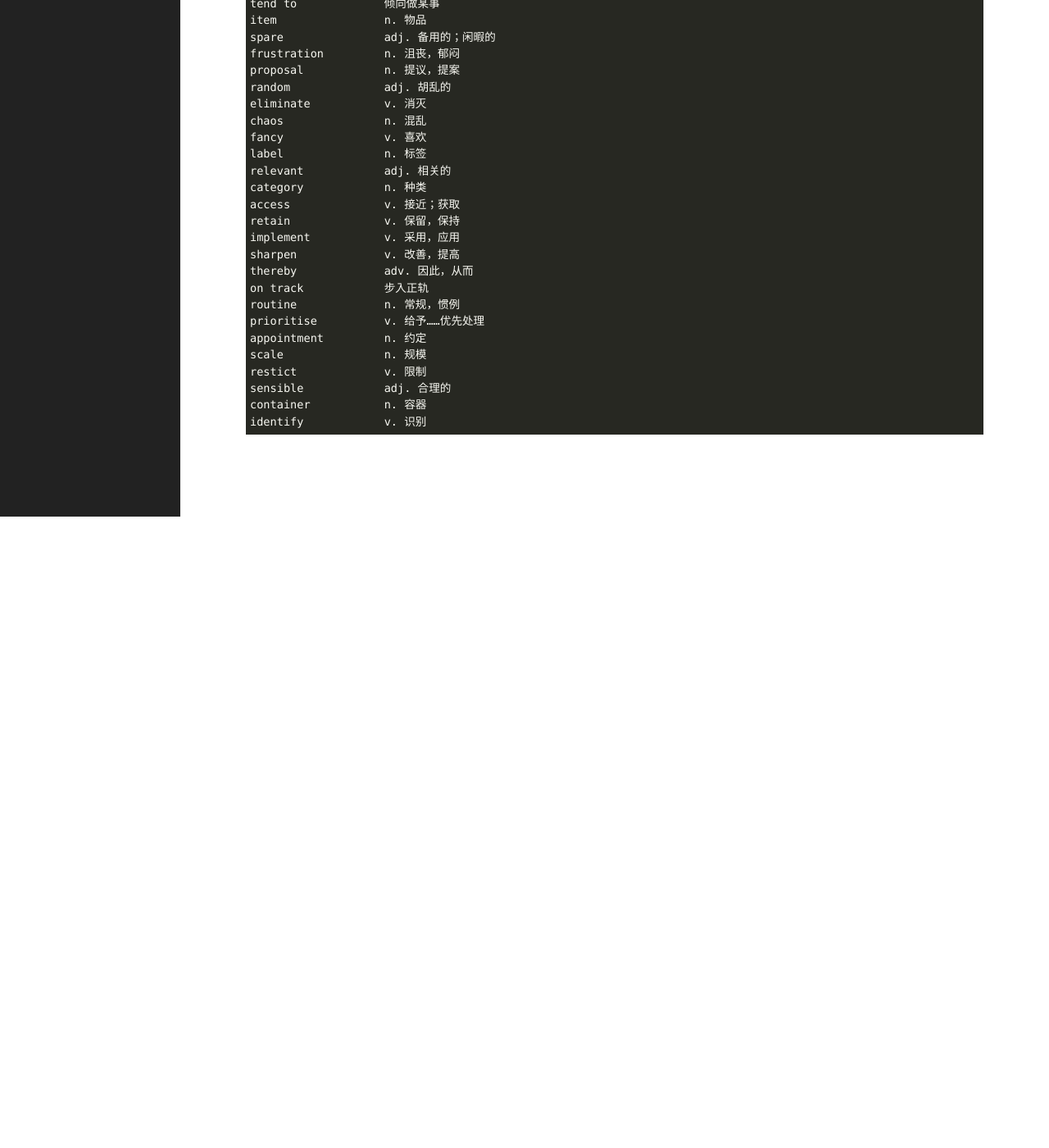
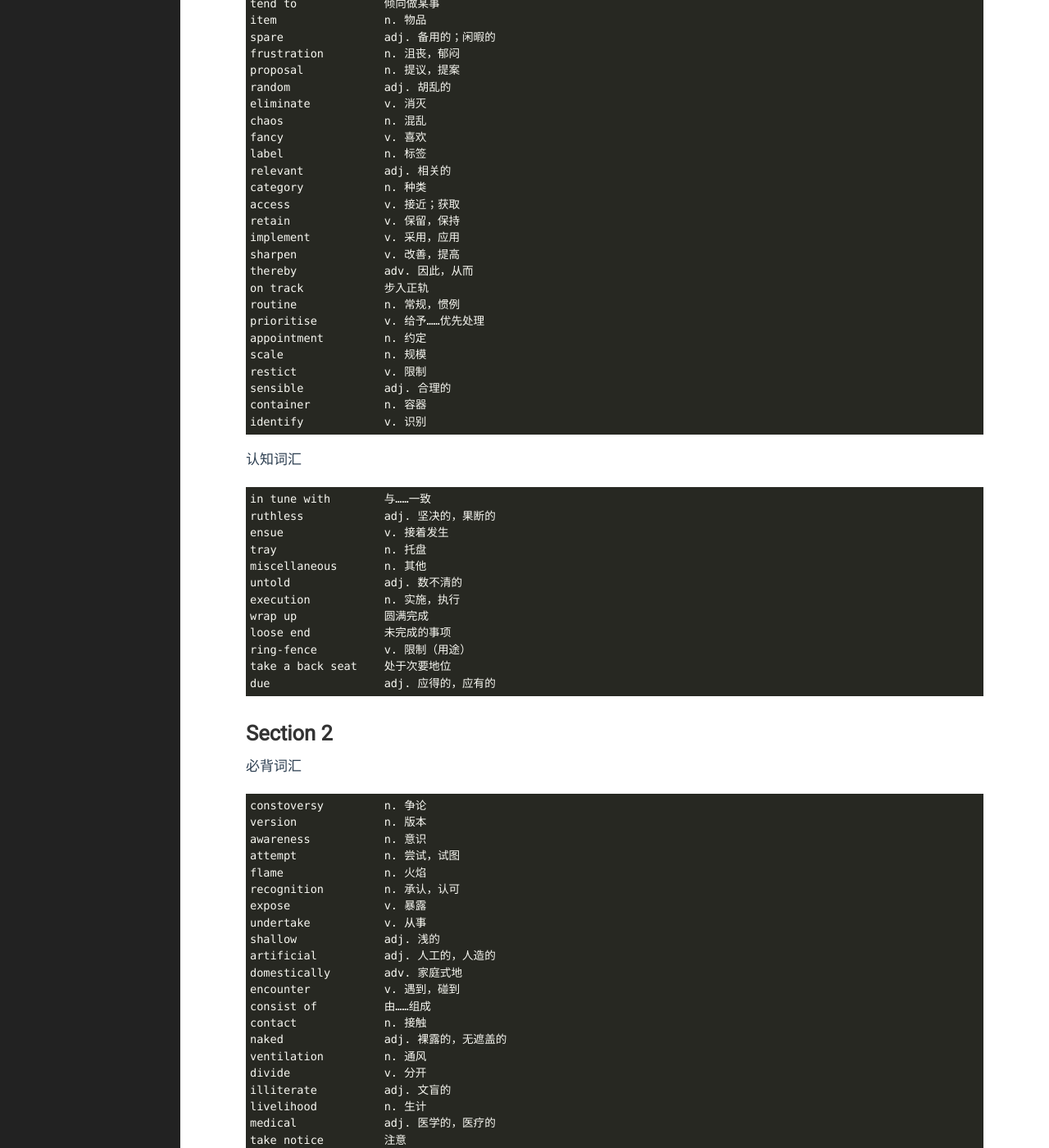
Before and after one commit to yejinp/yejinp.github.io, a Jekyll site: the page built from _posts/2023-05-13-vocabulary for IELTS 17-general Training.markdown, in a window 1280 px wide and 1400 px high, scrolled down 8120 px. Shown: the whole window at 82% size. Built offline with Jekyll 4.4.1, drawn with Linux system fonts in a browser that asks for light colours; before the commit the page ends 8750 px from its top, so only the background shows below that; some of the changed text lies outside the part shown.

Commit message:
add new vocabularies

````diff
--- a/_posts/2023-05-13-vocabulary for IELTS 17-general Training.markdown
+++ b/_posts/2023-05-13-vocabulary for IELTS 17-general Training.markdown
@@ -404,3 +404,102 @@ sensible            adj. 合理的
 container           n. 容器
 identify            v. 识别
 ```
+
+认知词汇
+```
+in tune with        与……一致
+ruthless            adj. 坚决的，果断的
+ensue               v. 接着发生
+tray                n. 托盘
+miscellaneous       n. 其他
+untold              adj. 数不清的
+execution           n. 实施，执行
+wrap up             圆满完成
+loose end           未完成的事项
+ring-fence          v. 限制（用途）
+take a back seat    处于次要地位
+due                 adj. 应得的，应有的
+```
+
+# Section 2 #
+
+必背词汇
+```
+constoversy         n. 争论
+version             n. 版本
+awareness           n. 意识
+attempt             n. 尝试，试图
+flame               n. 火焰
+recognition         n. 承认，认可
+expose              v. 暴露
+undertake           v. 从事
+shallow             adj. 浅的
+artificial          adj. 人工的，人造的
+domestically        adv. 家庭式地
+encounter           v. 遇到，碰到
+consist of          由……组成
+contact             n. 接触
+naked               adj. 裸露的，无遮盖的
+ventilation         n. 通风
+divide              v. 分开
+illiterate          adj. 文盲的
+livelihood          n. 生计
+medical             adj. 医学的，医疗的
+take notice         注意
+set up              建立
+assistance          n. 帮助
+remedy              n. 解决方法
+approach            v. 接洽
+enclose             v. 包围
+trial               v. 测试，实验
+prior to            在……之前
+utilise             v. 使用，利用
+emit                v. 散发，发出
+toxic               adj. 有毒的
+desirable           adj. 理想的
+property            n. 特质，特点；财产
+alternative         n. 替代物
+device              n. 设备
+handle              n. 把手，拉手
+spark               n. 火花
+drawback            n. 缺点
+manpower            n. 人力
+maintenance         n. 维护，保养
+replacement         n. 更换
+acute               adj. 严重的
+inevitable          adj. 不可避免的
+regrettable         adj. 令人遗憾的
+remarkable          adj. 值得注意的
+demonstrate         v. 展示
+eventually          adv. 最终地
+credit              n. 声望；信用
+deficiency          n. 缺陷
+acknowledge         v. 承认
+debt                n. 亏欠
+additional          adj. 额外的
+disregard           v. 忽视
+proper              adj. 适当的
+insist              v. 坚持
+```
+认知词汇
+```
+thereafter          adv. 此后
+charcoal            n. 木炭
+methane             n. 甲烷
+firedamp            n. 沼气
+shaft               n. 竖井
+downcast            n. 进风竖井
+upcast              n. 回风竖井
+foul                adj. 难闻的，污浊的
+decaying            adj. 腐烂的
+phosphorus          n. 磷
+phosphorescence     n. 磷光（现象）
+flammable           adj. 易燃的，可燃的
+flint               n. 燧石，打火石
+reluctantly         adv. 勉强地
+clerical            adj. 文职工作的
+effectual           adj. 有效果的
+of the day          当时的
+mesh                n. 网，网状网
+cumbersome          adj. 笨重的，繁琐的
+```
````
